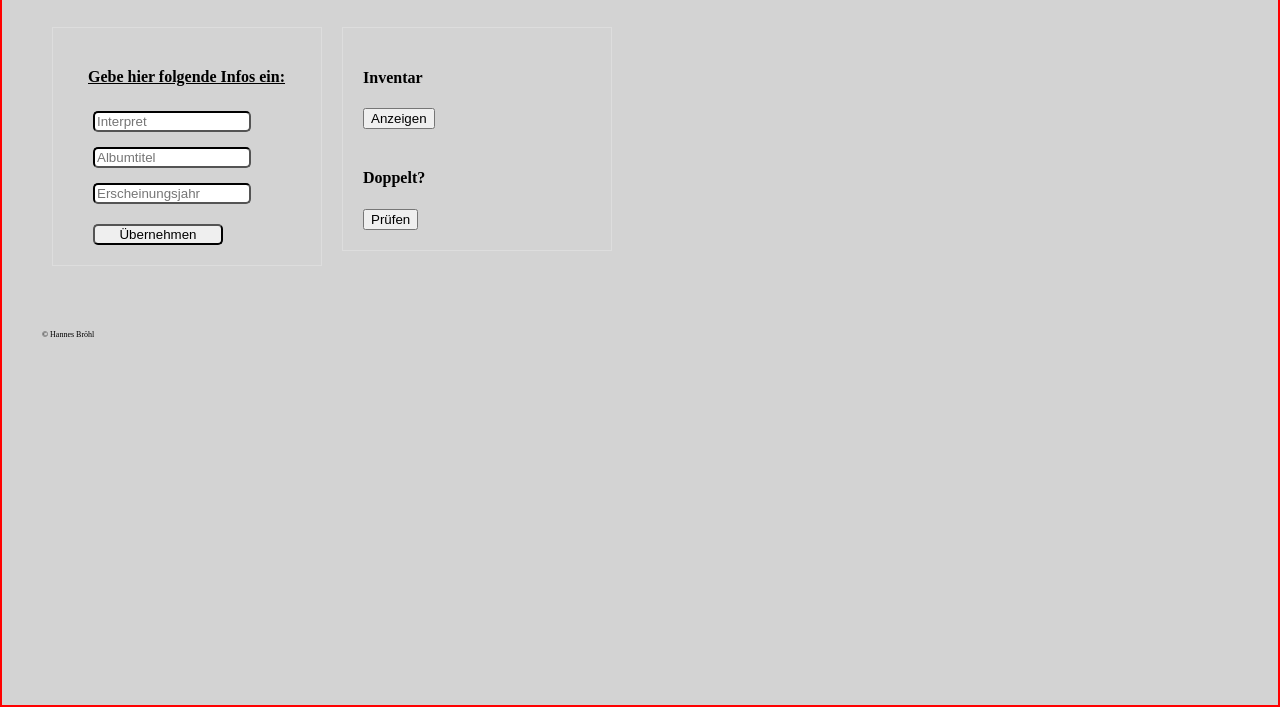
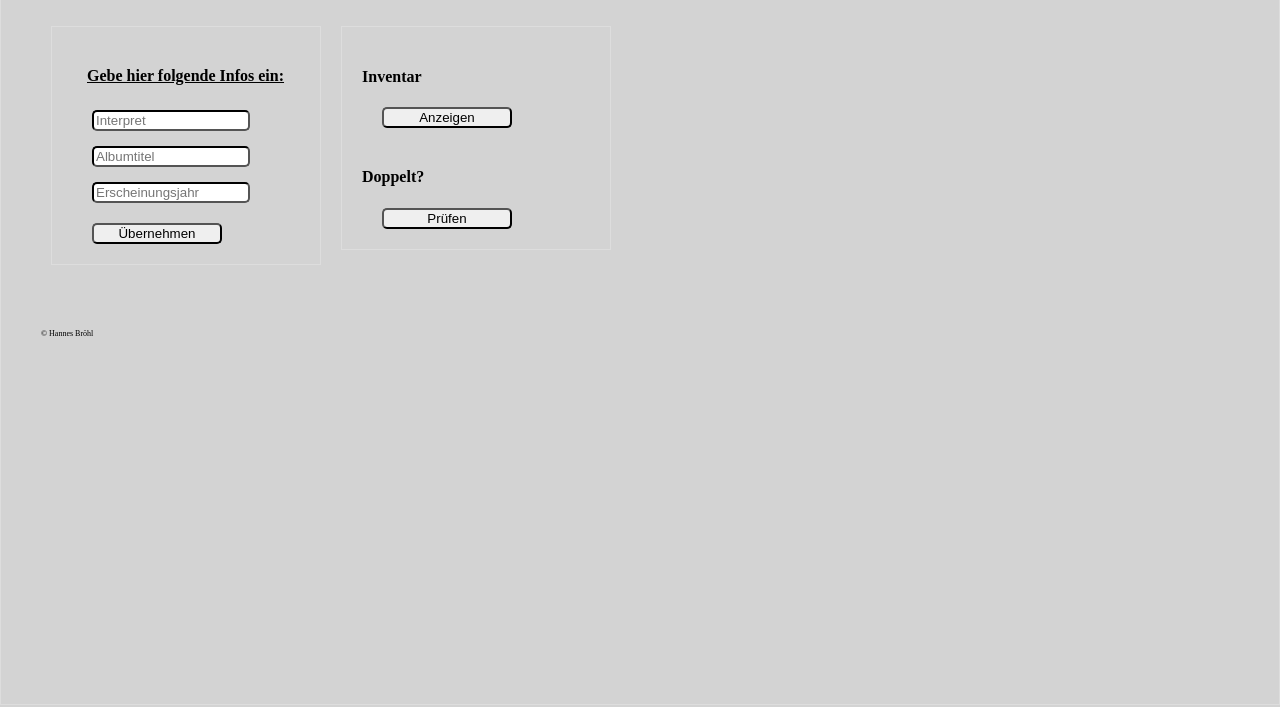
Before and after one commit to 955-hb/Plattenverwaltung, a plain HTML site: page index.html in a window 1280 px wide. Shown: the part 157-864 px from the top of the page. Drawn offline with Linux system fonts and the light colour scheme.

Commit message:
btn-style

```diff
--- a/index.html
+++ b/index.html
@@ -22,15 +22,15 @@
         <input class="inputAlbum" type="text" placeholder="Albumtitel" />
         <input class="inputJahr" type="text" placeholder="Erscheinungsjahr" />
 
-        <button id="btn-übernehmen" class="btn-übernehmen">Übernehmen</button>
+        <button id="btn" class="btn-übernehmen">Übernehmen</button>
       </div>
 
       <!-- Informationsausgabe - RECHTS-->
       <div class="main-right" id="main-right">
         <h4 id="first">Inventar</h4>
-        <button class="btn-anzeigen" id="btn-anzeigen">Anzeigen</button>
+        <button class="btn-anzeigen btn" id="btn">Anzeigen</button>
         <h4 id="second">Doppelt?</h4>
-        <button class="btn-prüfen" id="btn-prüfen">Prüfen</button>
+        <button class="btn-prüfen" id="btn">Prüfen</button>
       </div>
     </div>
 
--- a/style/style.css
+++ b/style/style.css
@@ -11,7 +11,7 @@
 /* - bis hier! */
 
 html {
-  border: solid red 2px;
+  border: 1px solid #ddd;
 }
 
 .heading {
@@ -79,7 +79,7 @@ body {
   margin-bottom: 20px;
 }
 
-.btn-übernehmen {
+#btn {
   border-radius: 5px;
   margin-left: 20px;
   width: 130px;
```
